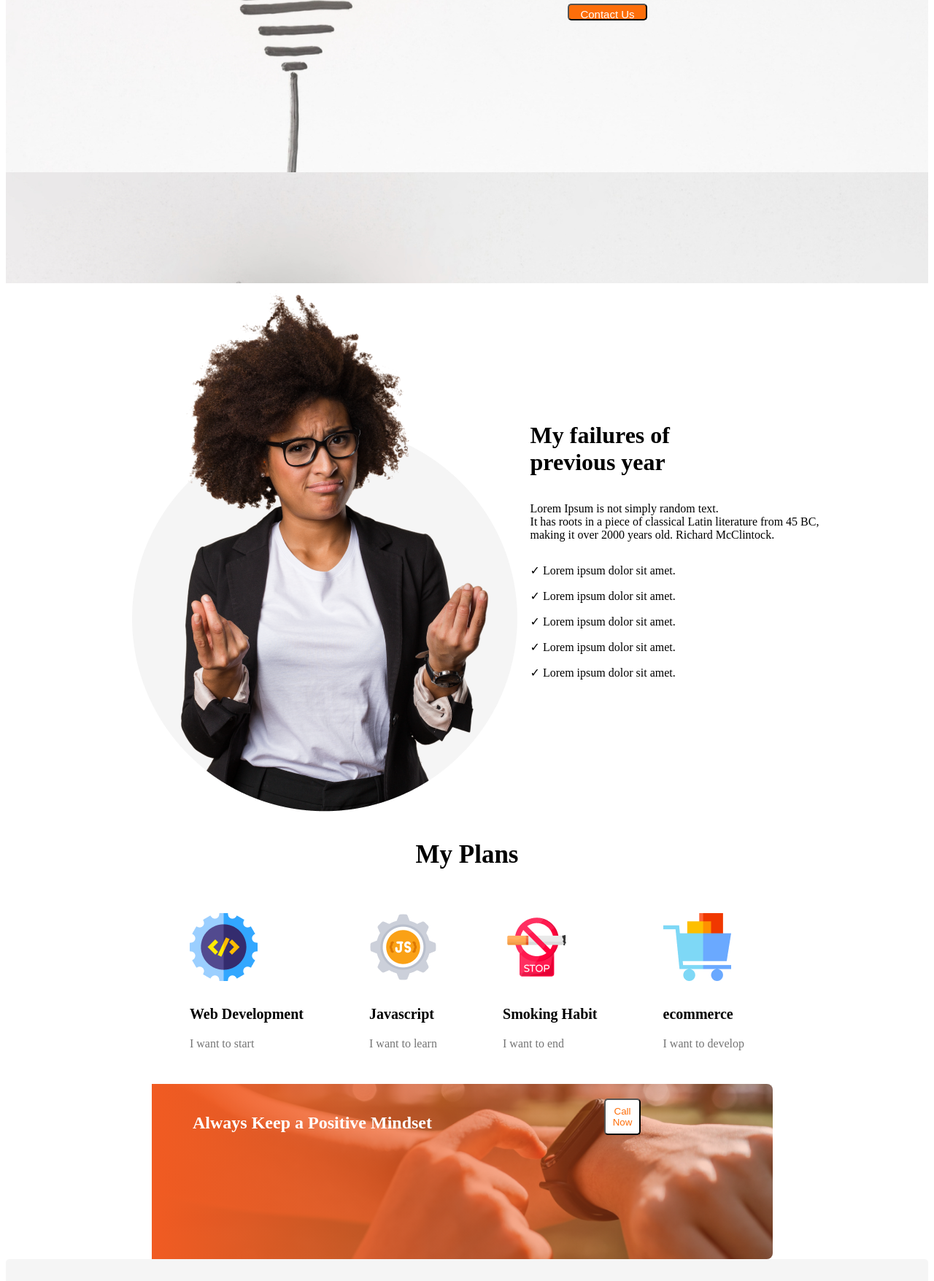
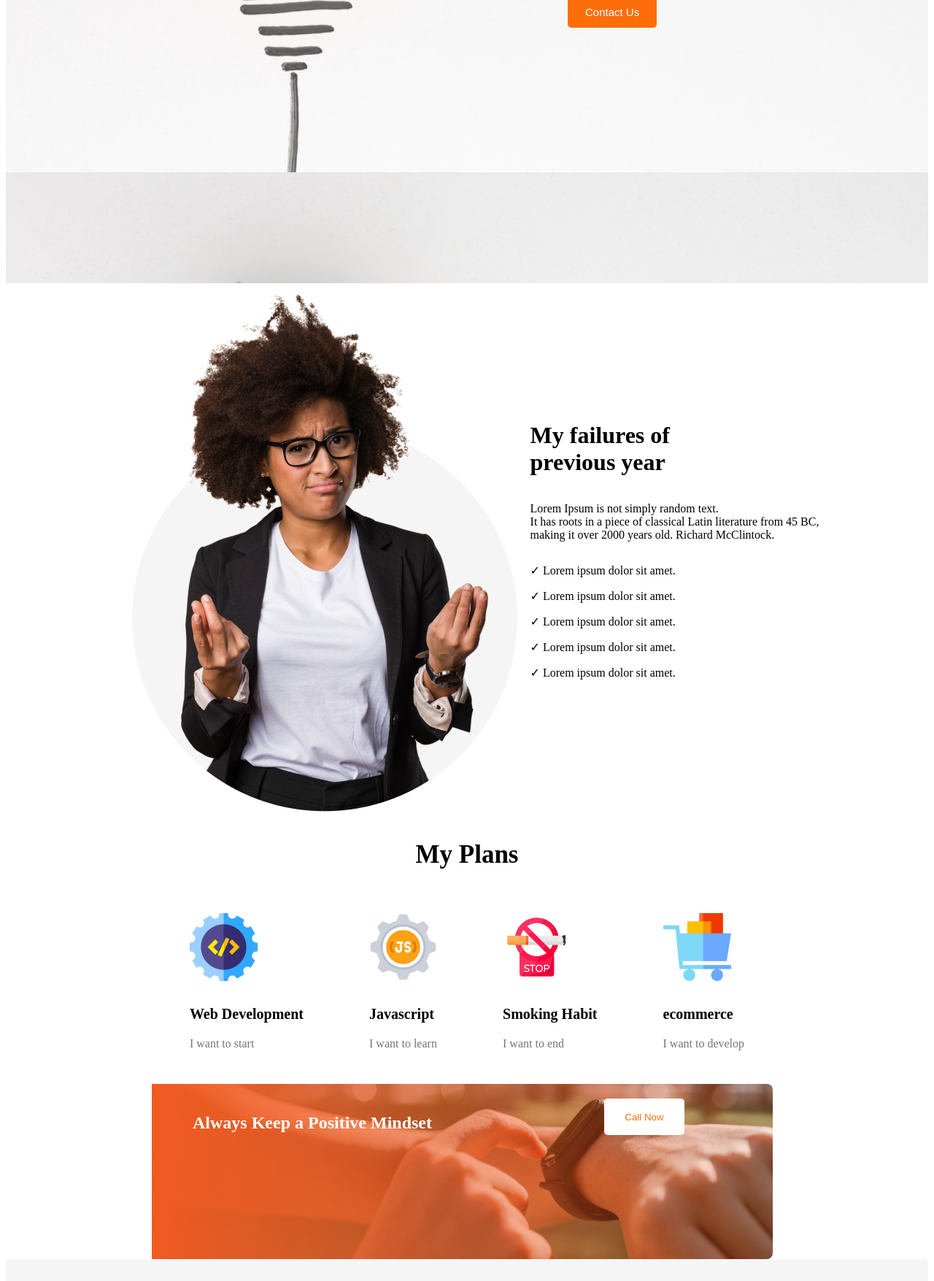
Before and after one commit to aruppcb/first-assignment, a plain HTML site: page index.html in a window 1280 px wide. Shown: the part 580-2335 px from the top of the page at 73% size. Drawn offline with Linux system fonts and the light colour scheme.

Commit message:
modified button style

```diff
--- a/style.css
+++ b/style.css
@@ -27,10 +27,11 @@
 }
 .btn{
     color: #FFFFFF;
-    width: 109px;
-    height: 23px;
+    border: none;
+    text-align: center;
     font-size: 15px;
     line-height: 23px;
+    padding: 10px 24px;
     background: #FD6E0A;
     border-radius: 5px;
 }
@@ -106,7 +107,9 @@
 }
 .btn-second{
     color: #FD6E0A;
-    width: 50px;
+    border: none;
+    text-align: center;
+    width: 110px;
     height: 50px;
     background: #FFFFFF;
     border-radius: 5px;
```
